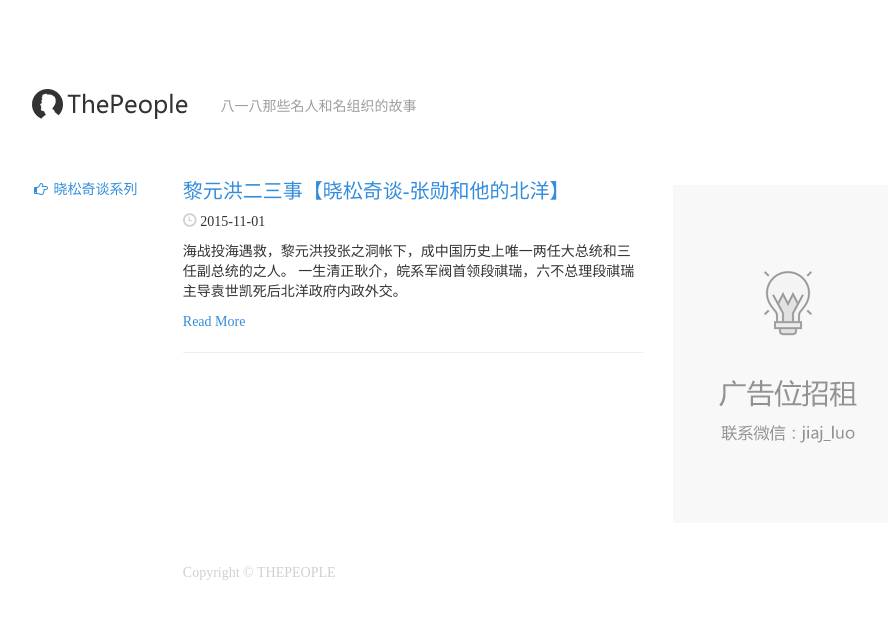
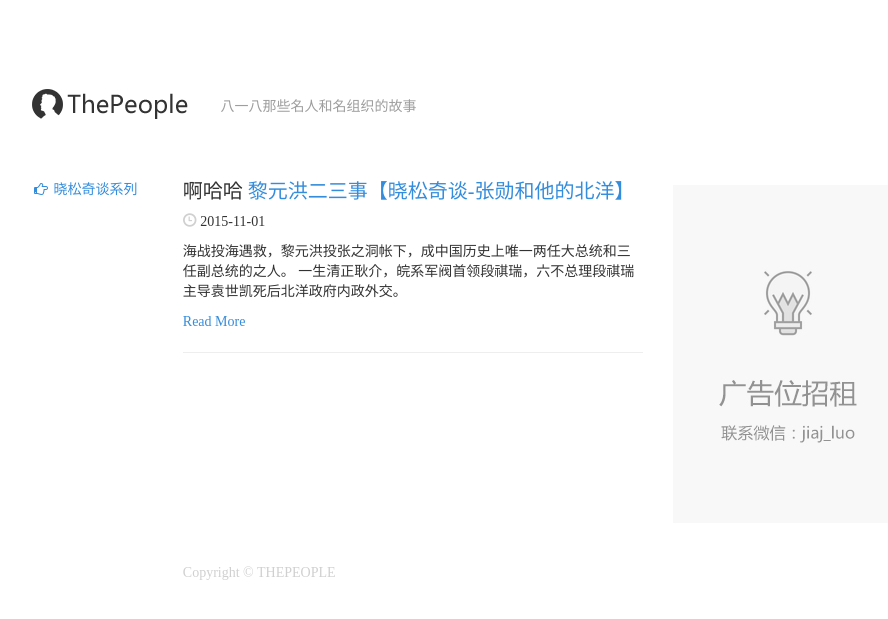
Before and after one commit to thepeople/thepeople.github.io, a Jekyll site: the page built from index.html, in a window 1280 px wide. Shown: the top 619 px of the page, without its empty margins (175-1063 px from the left). Built offline with Jekyll 4.4.1, drawn with Linux system fonts in a browser that asks for light colours; some web fonts are replaced; Markdown is read by kramdown in place of the engine named in the settings; comment, search, counter and statistics services are not loaded.

Commit message:
第一版

```diff
--- a/index.html
+++ b/index.html
@@ -6,8 +6,7 @@ xsqt: true
 <div class="col-md-8">
     {% for post in site.posts %}
         {% if post.xsqt %}
-
-            <h2>
+            <h2>啊哈哈
                 <a class="title" href="{{ post.url | prepend: site.url }}">{{ post.title }}</a>
             </h2>
             <p><span class="glyphicon glyphicon-time meta"></span> {{ post.date | date: "%F" }}</p>
```
